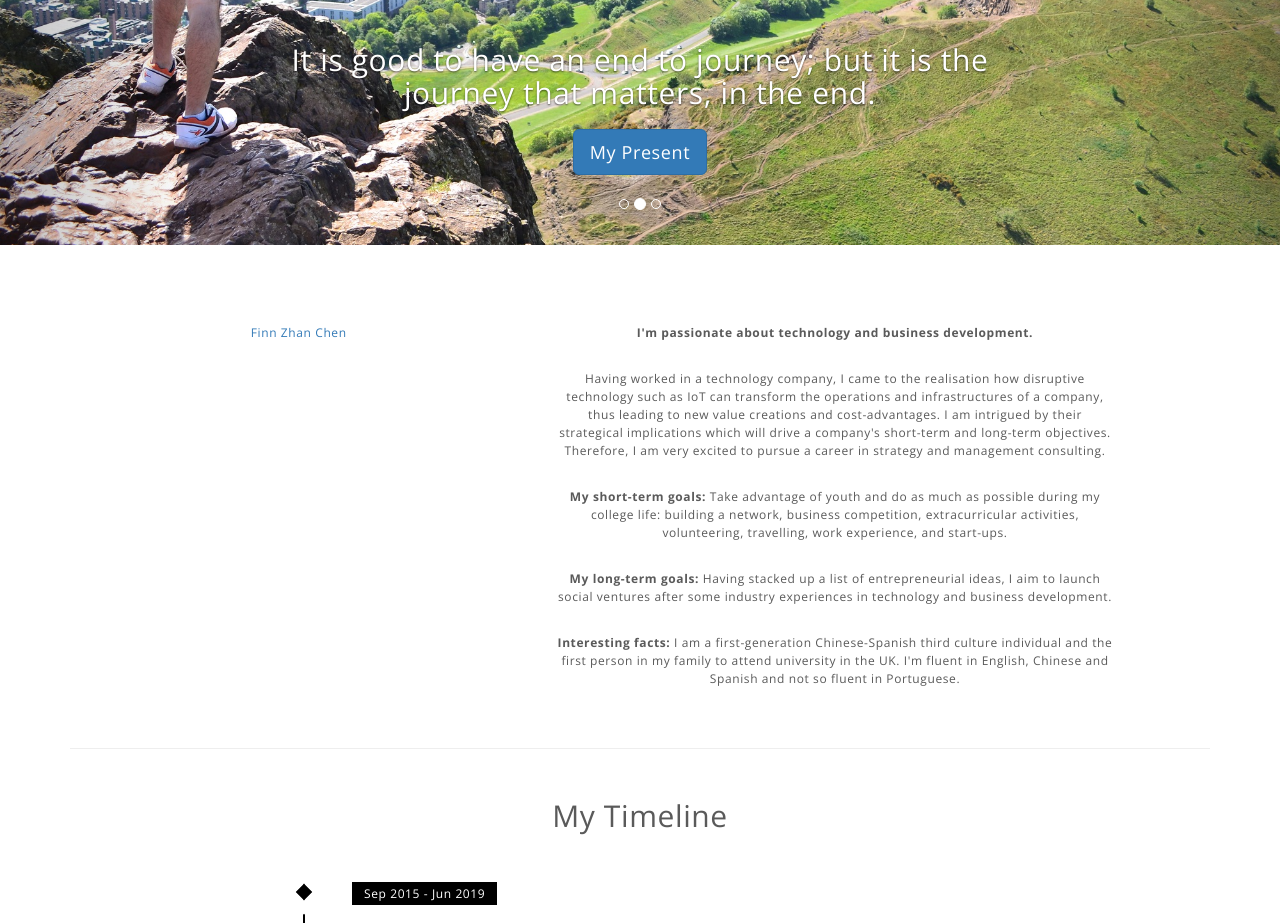
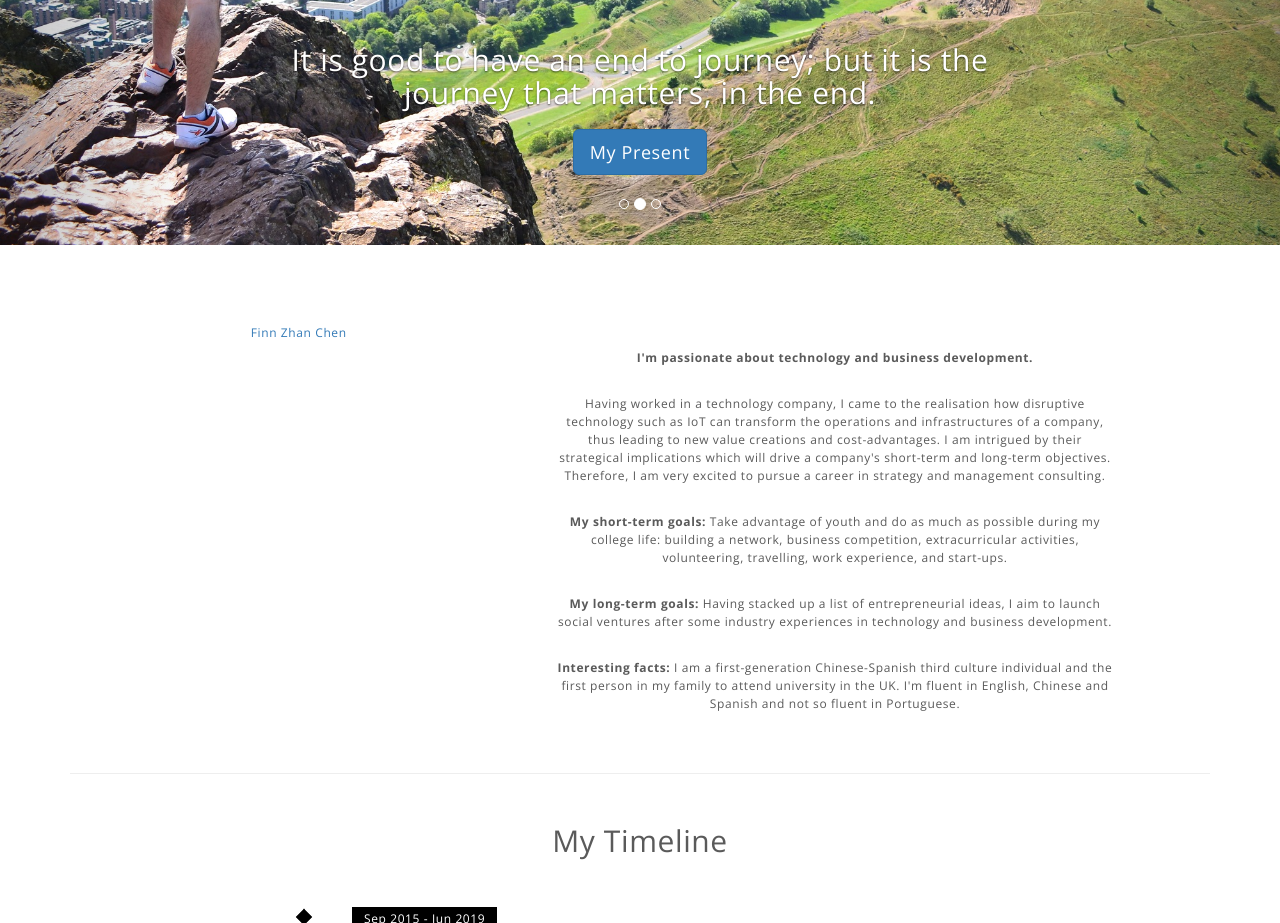
Before and after one commit to FinnZC/finnzc.github.io, a plain HTML site: page index.html in a window 1280 px wide. Shown: the part 555-1478 px from the top of the page. Drawn offline with nearby package versions, Linux system fonts and the light colour scheme.

Commit message:
Small update

```diff
--- a/index.html
+++ b/index.html
@@ -114,7 +114,7 @@
         <div class="LI-profile-badge"  data-version="v1" data-size="large" data-locale="en_US" data-type="vertical" data-theme="light" data-vanity="finnzhanchen"><a class="LI-simple-link" href='https://uk.linkedin.com/in/finnzhanchen?trk=profile-badge'>Finn Zhan Chen</a></div>
       </div>
 
-      <div class="col-md-6" style = "margin-top: 0px">
+      <div class="col-md-6" style = "margin-top: 25px">
 
         <p><b>I'm passionate about technology and business development.
         </b></p>
```
